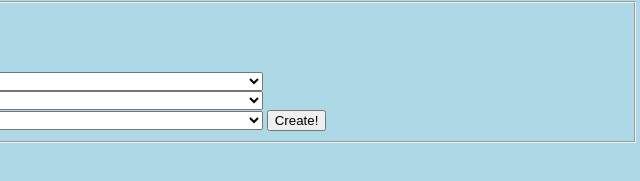
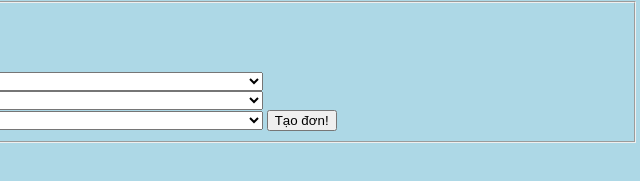
Before and after one commit to duongoku/donmay, a website: page template/input.html in a window 1280 px wide. Shown: the part 311-492 px from the top of the page, 634-1274 px from the left. Drawn offline with Linux system fonts and the light colour scheme.

Commit message:
Commit #14

```diff
--- a/template/input.html
+++ b/template/input.html
@@ -64,7 +64,7 @@
                <option value="8">Đồng chí hãy giải thích và nói lên cảm nhận của mình đối với việc Đoàn Thanh niên cộng sản Hồ Chí Minh trải qua 6 lần đổi tên gọi.</option>
                <option value="9">NULL ahihi</option>
             </select>
-            <input type="submit" value="Create!" />
+            <input type="submit" value="Tạo đơn!" />
          </fieldset>
       </form>
    </body>
```
